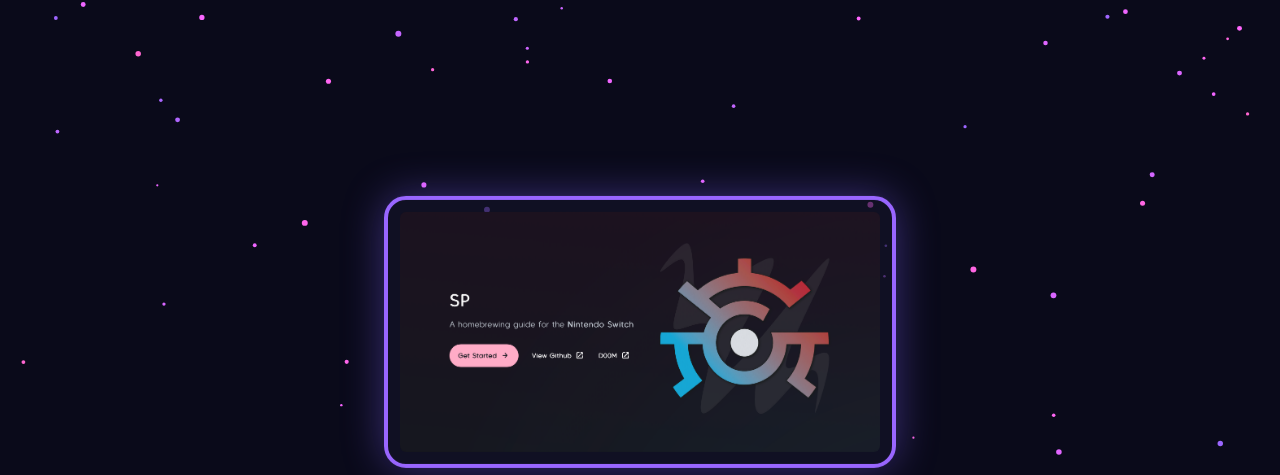
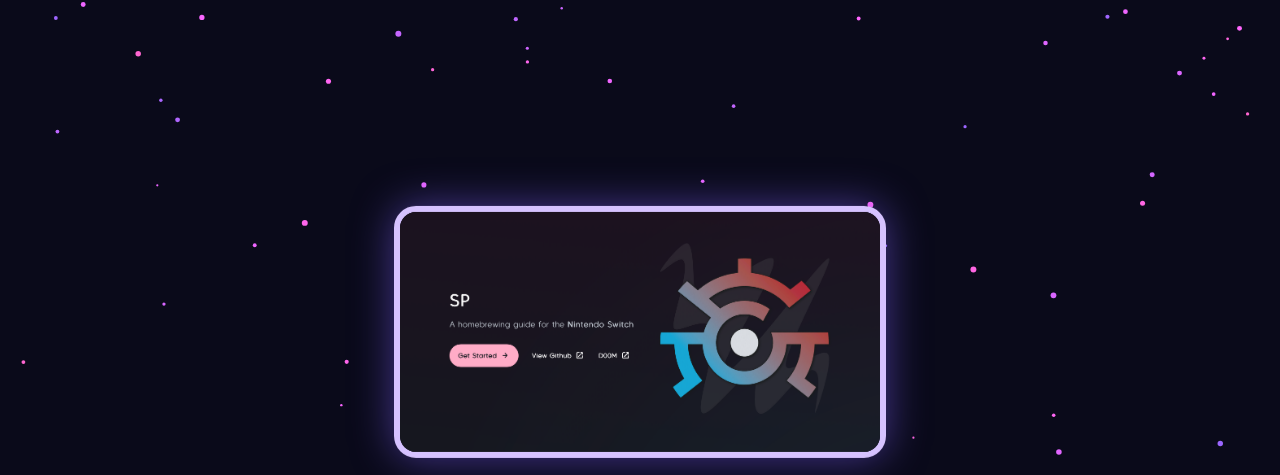
Before and after one commit to Sylvixor/SLanding, a website built with Vite: page index.html in a window 1280 px wide. Shown: the top 475 px of the page. Built offline with nearby package versions, Linux system fonts and the light colour scheme.

Commit message:
Updated border

```diff
--- a/src/styles.css
+++ b/src/styles.css
@@ -44,19 +44,16 @@
 #welcome-image {
     width: 480px;
     height: auto;
-    border: 4px solid hsl(260, 100%, 70%);
+    border: 6px solid hsl(260, 100%, 88%); /* lighter and thicker */
     border-radius: 22px;
-    padding: 12px;
-    background: rgba(20, 20, 40, 0.65);
-    box-shadow: 0 0 40px rgba(130, 100, 255, 0.4);
-    transition: transform 0.3s ease-out, box-shadow 0.3s ease-out;
+    background: none; /* remove background blur if desired */
+    box-shadow: 0 0 40px rgba(130, 100, 255, 0.5);
+    transition: transform 0.4s ease, box-shadow 0.4s ease;
     cursor: pointer;
     opacity: 0;
     animation: fadeInImage 1.6s ease-out 1s forwards;
-    will-change: transform, box-shadow;
-    backface-visibility: hidden;
-    transform: translateZ(0);
-}
+    padding: 0; /* removes spacing between image and border */
+  }
 
 #welcome-image:hover {
     transform: scale(1.06);
```
